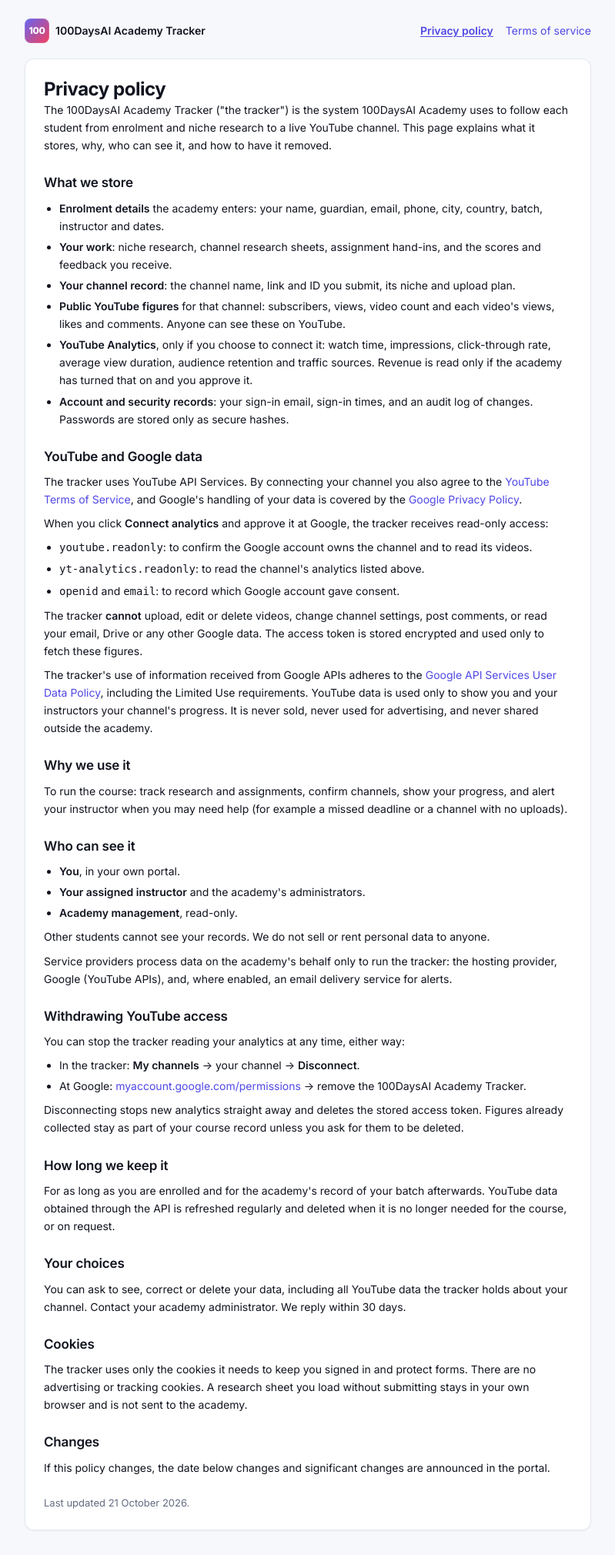
After one commit to junaidanwarr/100daysai-academy-tracker, a Django app: page /privacy/ in a window 1280 px wide. The commit adds this page. Shown: the whole page at 77% size, without its empty margins (240-1039 px from the left). Run offline with Django 5.2, Linux system fonts and the light colour scheme; some libraries are stand-ins or nearby versions.

Commit message:
Add public privacy policy and terms pages
Google will not publish an external OAuth app that reads YouTube data
without a public privacy policy. /privacy/ and /terms/ need no sign-in,
carry the YouTube ToS, Google Privacy Policy, revocation link and
Limited Use statements, and show PRIVACY_CONTACT_EMAIL when set.
Linked from the sign-in page and the analytics consent page.

Co-Authored-By: Claude Opus 5.5 <noreply@anthropic.com>
Claude-Session: https://claude.ai/code/session_01NiHSP8shyzHaRSeUszbxdL

```diff
--- a/apps/accounts/middleware.py
+++ b/apps/accounts/middleware.py
@@ -12,7 +12,9 @@ from django.urls import reverse
 from apps.accounts.services import mfa_satisfied
 
 # Paths a half-authenticated user may still reach.
-EXEMPT_PREFIXES = ("/mfa", "/logout", "/login", "/static", "/media", "/api/cron", "/api/webhooks")
+EXEMPT_PREFIXES = (
+    "/mfa", "/logout", "/login", "/static", "/media", "/api/cron", "/api/webhooks", "/privacy", "/terms",
+)
 
 
 class MfaEnforcementMiddleware:
@@ -37,6 +39,7 @@ class MfaEnforcementMiddleware:
 # not on the list: an issued password must not open any door but this one.
 PASSWORD_CHANGE_EXEMPT_PREFIXES = (
     "/password", "/logout", "/login", "/mfa", "/static", "/media", "/api/cron", "/api/webhooks",
+    "/privacy", "/terms",
 )
 
 
--- a/apps/core/urls.py
+++ b/apps/core/urls.py
@@ -11,6 +11,8 @@ urlpatterns = [
     path("audit-logs/", views.audit_log, name="audit_log"),
     path("staff/", views.staff, name="staff"),
     path("notifications/", views.notifications, name="notifications"),
+    path("privacy/", views.privacy, name="privacy"),
+    path("terms/", views.terms, name="terms"),
     path("api/cron/<str:job>/", views.cron_endpoint, name="cron"),
     # Sections whose implementation belongs to a later phase. They render an
     # honest placeholder rather than a 404 or a misleading empty table.
--- a/apps/core/views.py
+++ b/apps/core/views.py
@@ -5,6 +5,7 @@ from __future__ import annotations
 import json
 from datetime import timedelta
 
+from django.conf import settings as dj_settings
 from django.contrib import messages
 from apps.core.access import staff_console
 from django.core.exceptions import PermissionDenied
@@ -314,3 +315,22 @@ def cron_endpoint(request, job: str):
         return JsonResponse({"job": job, "ok": True, "duration_ms": duration, "result": result})
     except Exception as exc:  # noqa: BLE001
         return JsonResponse({"job": job, "ok": False, "error": str(exc)}, status=500)
+
+
+# --- Public legal pages -----------------------------------------------------
+# Reachable without signing in: Google requires a public privacy policy and
+# terms page before an app that reads YouTube data can be published.
+
+LEGAL_UPDATED = "21 October 2026"
+
+
+def _legal_context():
+    return {"contact_email": dj_settings.PRIVACY_CONTACT_EMAIL, "updated": LEGAL_UPDATED}
+
+
+def privacy(request):
+    return render(request, "core/privacy.html", _legal_context())
+
+
+def terms(request):
+    return render(request, "core/terms.html", _legal_context())
--- a/config/settings.py
+++ b/config/settings.py
@@ -273,6 +273,8 @@ YOUTUBE_TRACK_REVENUE = env_bool("YOUTUBE_TRACK_REVENUE", False)
 
 RESEND_API_KEY = env("RESEND_API_KEY", "")
 NOTIFY_FROM_EMAIL = env("NOTIFY_FROM_EMAIL", "academy@100daysai.example")
+# Shown on the public privacy policy and terms pages as the contact address.
+PRIVACY_CONTACT_EMAIL = env("PRIVACY_CONTACT_EMAIL", "")
 TWILIO_ACCOUNT_SID = env("TWILIO_ACCOUNT_SID", "")
 TWILIO_AUTH_TOKEN = env("TWILIO_AUTH_TOKEN", "")
 TWILIO_FROM_NUMBER = env("TWILIO_FROM_NUMBER", "")
--- a/static/css/app.css
+++ b/static/css/app.css
@@ -888,3 +888,18 @@ th[aria-sort] .cr-arrow { color: var(--brand-600); }
 }
 .cr-checks > summary:hover { color: var(--brand-700); }
 .cr-checks[open] > summary { border-bottom: 1px solid var(--border-subtle); }
+
+/* --- Public legal pages (privacy, terms) --------------------------------- */
+.legal-shell { max-width: 48rem; margin: 0 auto; padding: var(--space-6) var(--space-4) var(--space-8); }
+.legal-head { display: flex; flex-wrap: wrap; align-items: center; justify-content: space-between; gap: var(--space-3); margin-bottom: var(--space-5); }
+.legal-brand { display: inline-flex; align-items: center; gap: var(--space-2); font-weight: 600; color: inherit; text-decoration: none; }
+.legal-brand .brand-mark { width: 2rem; height: 2rem; font-size: 0.75rem; }
+.legal-nav { display: flex; gap: var(--space-4); font-size: 0.875rem; }
+.legal-nav a[aria-current="page"] { font-weight: 600; text-decoration: underline; }
+.legal-doc .card-body { padding: var(--space-6); }
+.legal-doc h1 { margin-top: 0; }
+.legal-doc h2 { font-size: 1.0625rem; margin: var(--space-6) 0 var(--space-2); }
+.legal-doc p, .legal-doc li { line-height: 1.65; }
+.legal-doc ul { padding-left: 1.25rem; margin: var(--space-2) 0; }
+.legal-doc li { margin: var(--space-1) 0; }
+.legal-updated { margin-top: var(--space-6); font-size: 0.8125rem; }
--- a/templates/accounts/login.html
+++ b/templates/accounts/login.html
@@ -42,6 +42,7 @@
       </div>
     </div>
     <p class="auth-meta">{% icon "lock" "" "sm" %} Private to the academy · access is issued by your administrator</p>
+    <p class="auth-meta"><a href="{% url 'core:privacy' %}">Privacy policy</a> · <a href="{% url 'core:terms' %}">Terms of service</a></p>
   </div>
 </div>
 {% endblock %}
--- /dev/null
+++ b/templates/core/_legal.html
@@ -0,0 +1,22 @@
+{% extends "base.html" %}
+{% comment %}
+  Public layout for the privacy policy and terms. No sidebar and no sign-in:
+  Google and students must be able to read these without an account.
+{% endcomment %}
+{% block body %}
+<div class="legal-shell">
+  <header class="legal-head">
+    <a href="{% url 'accounts:login' %}" class="legal-brand"><span class="brand-mark" aria-hidden="true">100</span> 100DaysAI Academy Tracker</a>
+    <nav class="legal-nav" aria-label="Legal">
+      <a href="{% url 'core:privacy' %}"{% if request.resolver_match.url_name == "privacy" %} aria-current="page"{% endif %}>Privacy policy</a>
+      <a href="{% url 'core:terms' %}"{% if request.resolver_match.url_name == "terms" %} aria-current="page"{% endif %}>Terms of service</a>
+    </nav>
+  </header>
+  <article class="card legal-doc">
+    <div class="card-body">
+      {% block legal %}{% endblock %}
+      <p class="muted legal-updated">Last updated {{ updated }}.</p>
+    </div>
+  </article>
+</div>
+{% endblock %}
--- /dev/null
+++ b/templates/core/privacy.html
@@ -0,0 +1,104 @@
+{% extends "core/_legal.html" %}
+{% block title %}Privacy policy · 100DaysAI Academy Tracker{% endblock %}
+{% block legal %}
+<h1>Privacy policy</h1>
+<p>
+  The 100DaysAI Academy Tracker ("the tracker") is the system 100DaysAI Academy
+  uses to follow each student from enrolment and niche research to a live
+  YouTube channel. This page explains what it stores, why, who can see it, and
+  how to have it removed.
+</p>
+
+<h2>What we store</h2>
+<ul>
+  <li><strong>Enrolment details</strong> the academy enters: your name, guardian, email, phone, city, country, batch, instructor and dates.</li>
+  <li><strong>Your work</strong>: niche research, channel research sheets, assignment hand-ins, and the scores and feedback you receive.</li>
+  <li><strong>Your channel record</strong>: the channel name, link and ID you submit, its niche and upload plan.</li>
+  <li><strong>Public YouTube figures</strong> for that channel: subscribers, views, video count and each video's views, likes and comments. Anyone can see these on YouTube.</li>
+  <li><strong>YouTube Analytics</strong>, only if you choose to connect it: watch time, impressions, click-through rate, average view duration, audience retention and traffic sources. Revenue is read only if the academy has turned that on and you approve it.</li>
+  <li><strong>Account and security records</strong>: your sign-in email, sign-in times, and an audit log of changes. Passwords are stored only as secure hashes.</li>
+</ul>
+
+<h2>YouTube and Google data</h2>
+<p>
+  The tracker uses YouTube API Services. By connecting your channel you also
+  agree to the <a href="https://www.youtube.com/t/terms" rel="noopener noreferrer" target="_blank">YouTube Terms of Service</a>,
+  and Google's handling of your data is covered by the
+  <a href="https://policies.google.com/privacy" rel="noopener noreferrer" target="_blank">Google Privacy Policy</a>.
+</p>
+<p>When you click <strong>Connect analytics</strong> and approve it at Google, the tracker receives read-only access:</p>
+<ul>
+  <li><code>youtube.readonly</code>: to confirm the Google account owns the channel and to read its videos.</li>
+  <li><code>yt-analytics.readonly</code>: to read the channel's analytics listed above.</li>
+  <li><code>openid</code> and <code>email</code>: to record which Google account gave consent.</li>
+</ul>
+<p>
+  The tracker <strong>cannot</strong> upload, edit or delete videos, change channel
+  settings, post comments, or read your email, Drive or any other Google data.
+  The access token is stored encrypted and used only to fetch these figures.
+</p>
+<p>
+  The tracker's use of information received from Google APIs adheres to the
+  <a href="https://developers.google.com/terms/api-services-user-data-policy" rel="noopener noreferrer" target="_blank">Google API Services User Data Policy</a>,
+  including the Limited Use requirements. YouTube data is used only to show you
+  and your instructors your channel's progress. It is never sold, never used
+  for advertising, and never shared outside the academy.
+</p>
+
+<h2>Why we use it</h2>
+<p>
+  To run the course: track research and assignments, confirm channels, show
+  your progress, and alert your instructor when you may need help (for example
+  a missed deadline or a channel with no uploads).
+</p>
+
+<h2>Who can see it</h2>
+<ul>
+  <li><strong>You</strong>, in your own portal.</li>
+  <li><strong>Your assigned instructor</strong> and the academy's administrators.</li>
+  <li><strong>Academy management</strong>, read-only.</li>
+</ul>
+<p>Other students cannot see your records. We do not sell or rent personal data to anyone.</p>
+<p>
+  Service providers process data on the academy's behalf only to run the
+  tracker: the hosting provider, Google (YouTube APIs), and, where enabled, an
+  email delivery service for alerts.
+</p>
+
+<h2>Withdrawing YouTube access</h2>
+<p>You can stop the tracker reading your analytics at any time, either way:</p>
+<ul>
+  <li>In the tracker: <strong>My channels</strong> → your channel → <strong>Disconnect</strong>.</li>
+  <li>At Google: <a href="https://myaccount.google.com/permissions" rel="noopener noreferrer" target="_blank">myaccount.google.com/permissions</a> → remove the 100DaysAI Academy Tracker.</li>
+</ul>
+<p>
+  Disconnecting stops new analytics straight away and deletes the stored access
+  token. Figures already collected stay as part of your course record unless you
+  ask for them to be deleted.
+</p>
+
+<h2>How long we keep it</h2>
+<p>
+  For as long as you are enrolled and for the academy's record of your batch
+  afterwards. YouTube data obtained through the API is refreshed regularly and
+  deleted when it is no longer needed for the course, or on request.
+</p>
+
+<h2>Your choices</h2>
+<p>
+  You can ask to see, correct or delete your data, including all YouTube data
+  the tracker holds about your channel.
+  {% if contact_email %}Email <a href="mailto:{{ contact_email }}">{{ contact_email }}</a>.{% else %}Contact your academy administrator.{% endif %}
+  We reply within 30 days.
+</p>
+
+<h2>Cookies</h2>
+<p>
+  The tracker uses only the cookies it needs to keep you signed in and protect
+  forms. There are no advertising or tracking cookies. A research sheet you load
+  without submitting stays in your own browser and is not sent to the academy.
+</p>
+
+<h2>Changes</h2>
+<p>If this policy changes, the date below changes and significant changes are announced in the portal.</p>
+{% endblock %}
--- a/templates/portal/analytics_connect.html
+++ b/templates/portal/analytics_connect.html
@@ -57,7 +57,7 @@
         </form>
         <p class="tiny mt-1">
           Sign in with the Google account that owns this channel. Nothing is stored until you
-          approve it there.
+          approve it there. See the <a href="{% url 'core:privacy' %}" target="_blank">privacy policy</a>.
         </p>
       {% else %}
         <div class="alert-box alert-warning mt-2">
```
Also changed, not shown: apps/core/tests_legal.py (added, +47 -0 lines), templates/core/terms.html (added, +52 -0 lines).
